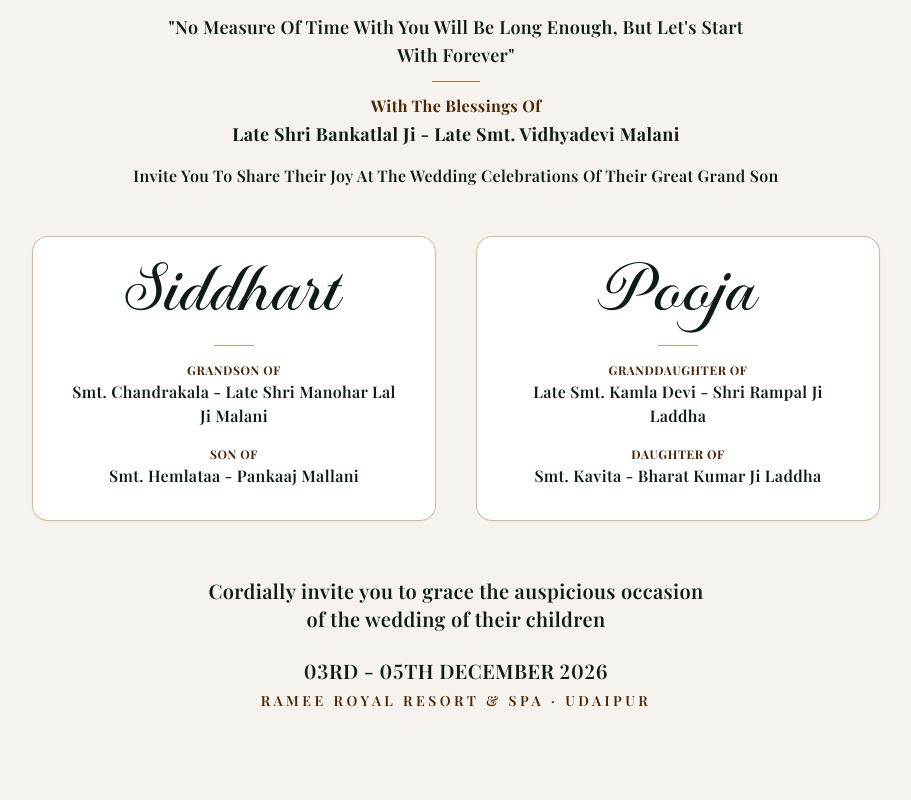
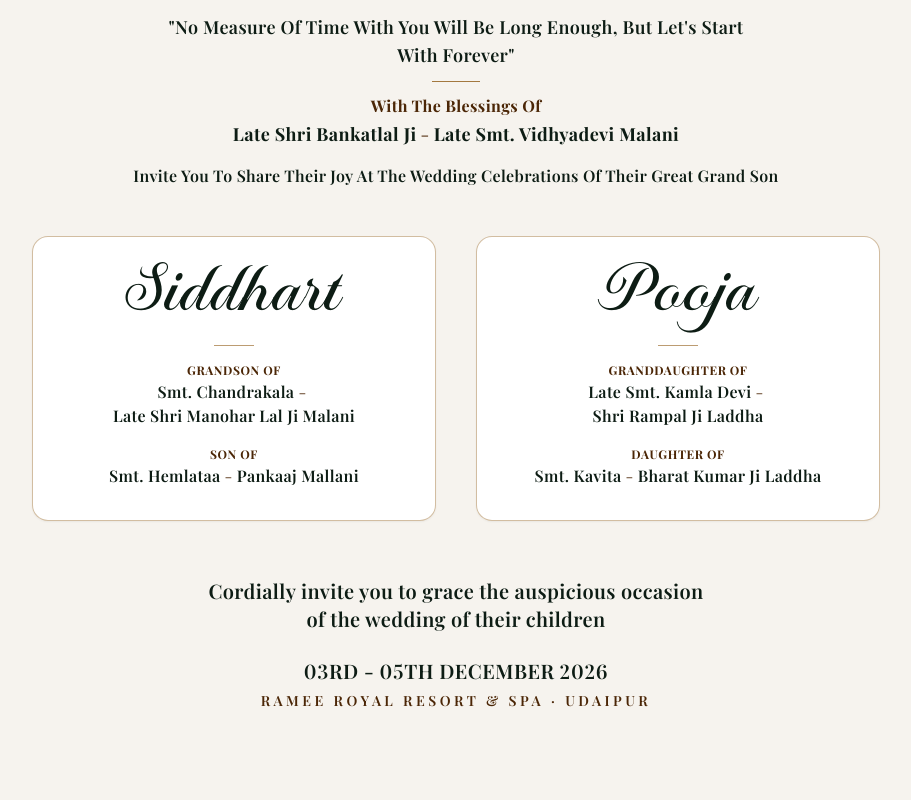
Before and after one commit to ashish1332005/Pooja-Siddhart, a React (Vite) app: page / in a window 1280 px wide. Shown: the part 4020-4820 px from the top of the page, without its empty margins (184-1095 px from the left). Built offline with nearby package versions, Linux system fonts and the light colour scheme; a web font is replaced by a local one.

Commit message:
Prevent hyphen wrapping on couple names using non-breaking hyphens and nowrap containers

```diff
--- a/src/components/FamilySection.tsx
+++ b/src/components/FamilySection.tsx
@@ -1,6 +1,18 @@
 import React from "react";
 import { motion } from "framer-motion";
 import { FAMILY_DETAILS, MEDIA } from "../data/weddingConfig";
+
+function renderNonBreakingNames(names: string[], separator: string = "·") {
+  return names.map((item, idx) => {
+    const safeName = item.replace(/-/g, "\u2011");
+    return (
+      <React.Fragment key={idx}>
+        {idx > 0 && <span className="mx-1.5 text-gold-dark/60">{separator}</span>}
+        <span className="inline-block whitespace-nowrap">{safeName}</span>
+      </React.Fragment>
+    );
+  });
+}
 
 export function FamilySection() {
   return (
@@ -61,7 +73,7 @@ export function FamilySection() {
             </h3>
             <div className="w-8 h-px bg-gold/60 mx-auto mb-4" />
             <p className="font-body font-semibold text-sm md:text-base text-sage-dark leading-relaxed">
-              {FAMILY_DETAILS.compliments.join(" · ")}
+              {renderNonBreakingNames(FAMILY_DETAILS.compliments)}
             </p>
           </motion.div>
 
@@ -78,7 +90,7 @@ export function FamilySection() {
             </h3>
             <div className="w-8 h-px bg-gold/60 mx-auto mb-4" />
             <p className="font-body font-semibold text-sm md:text-base text-sage-dark leading-relaxed">
-              {FAMILY_DETAILS.welcome_by.join(" · ")}
+              {renderNonBreakingNames(FAMILY_DETAILS.welcome_by)}
             </p>
           </motion.div>
         </div>
@@ -98,7 +110,7 @@ export function FamilySection() {
             </h3>
             <div className="w-8 h-px bg-gold/60 mx-auto mb-3" />
             <p className="font-body font-semibold text-sm md:text-base text-sage-dark leading-relaxed">
-              {FAMILY_DETAILS.sharing_the_joy.join(" · ")}
+              {renderNonBreakingNames(FAMILY_DETAILS.sharing_the_joy)}
             </p>
           </motion.div>
 
@@ -115,7 +127,7 @@ export function FamilySection() {
             </h3>
             <div className="w-8 h-px bg-gold/60 mx-auto mb-3" />
             <p className="font-body font-semibold text-sm md:text-base text-sage-dark leading-relaxed">
-              {FAMILY_DETAILS.warm_regards.join(", ")}
+              {renderNonBreakingNames(FAMILY_DETAILS.warm_regards, ",")}
             </p>
           </motion.div>
         </div>
@@ -135,13 +147,15 @@ export function FamilySection() {
             </h3>
             <div className="w-8 h-px bg-gold/60 mx-auto mb-3" />
             <p className="font-body font-bold text-sm text-gold-dark mb-1">
-              {FAMILY_DETAILS.maternal_side.elders}
+              <span className="inline-block whitespace-nowrap">
+                {FAMILY_DETAILS.maternal_side.elders.replace(/-/g, "\u2011")}
+              </span>
             </p>
             <p className="font-body font-semibold text-sm md:text-base text-sage-dark leading-relaxed">
               {FAMILY_DETAILS.maternal_side.family}
             </p>
             <p className="font-body font-semibold text-xs sm:text-sm text-sage-dark mt-2">
-              {FAMILY_DETAILS.maternal_side.others.join(" · ")}
+              {renderNonBreakingNames(FAMILY_DETAILS.maternal_side.others)}
             </p>
           </motion.div>
 
@@ -176,7 +190,7 @@ export function FamilySection() {
           </h3>
           <div className="w-8 h-px bg-gold/60 mx-auto mb-4" />
           <p className="font-body font-semibold text-xs sm:text-sm text-sage-dark leading-relaxed">
-            {FAMILY_DETAILS.business_concerns.join(" · ")}
+            {renderNonBreakingNames(FAMILY_DETAILS.business_concerns)}
           </p>
         </motion.div>
       </div>
--- a/src/components/WelcomeSection.tsx
+++ b/src/components/WelcomeSection.tsx
@@ -1,6 +1,20 @@
 import React from "react";
 import { motion } from "framer-motion";
 import { WEDDING_CONFIG } from "../data/weddingConfig";
+
+function formatLineagePair(text: string) {
+  if (text.includes(" - ")) {
+    const [first, second] = text.split(" - ");
+    return (
+      <>
+        <span className="inline-block whitespace-nowrap">{first}</span>
+        <span className="mx-1 text-gold-dark/70">-</span>
+        <span className="inline-block whitespace-nowrap">{second}</span>
+      </>
+    );
+  }
+  return <span className="inline-block whitespace-nowrap">{text}</span>;
+}
 
 export function WelcomeSection() {
   return (
@@ -28,7 +42,7 @@ export function WelcomeSection() {
             With The Blessings Of
             <br />
             <span className="font-display font-bold text-sage-dark text-base md:text-lg mt-0.5 block">
-              {WEDDING_CONFIG.blessings_of}
+              {formatLineagePair(WEDDING_CONFIG.blessings_of)}
             </span>
           </p>
           <p className="font-body font-semibold text-sm md:text-base text-sage-dark pt-1">
@@ -57,13 +71,13 @@ export function WelcomeSection() {
                 <span className="font-display text-xs tracking-wider uppercase text-gold-dark font-bold block mb-0.5">
                   Grandson of
                 </span>
-                <p className="font-semibold text-base text-sage-dark">{WEDDING_CONFIG.groom_grand_parents}</p>
+                <p className="font-semibold text-base text-sage-dark">{formatLineagePair(WEDDING_CONFIG.groom_grand_parents)}</p>
               </div>
               <div className="pt-1">
                 <span className="font-display text-xs tracking-wider uppercase text-gold-dark font-bold block mb-0.5">
                   Son of
                 </span>
-                <p className="font-semibold text-base text-sage-dark">{WEDDING_CONFIG.groom_parents}</p>
+                <p className="font-semibold text-base text-sage-dark">{formatLineagePair(WEDDING_CONFIG.groom_parents)}</p>
               </div>
             </div>
           </motion.div>
@@ -87,13 +101,13 @@ export function WelcomeSection() {
                 <span className="font-display text-xs tracking-wider uppercase text-gold-dark font-bold block mb-0.5">
                   Granddaughter of
                 </span>
-                <p className="font-semibold text-base text-sage-dark">{WEDDING_CONFIG.bride_grand_parents}</p>
+                <p className="font-semibold text-base text-sage-dark">{formatLineagePair(WEDDING_CONFIG.bride_grand_parents)}</p>
               </div>
               <div className="pt-1">
                 <span className="font-display text-xs tracking-wider uppercase text-gold-dark font-bold block mb-0.5">
                   Daughter of
                 </span>
-                <p className="font-semibold text-base text-sage-dark">{WEDDING_CONFIG.bride_parents}</p>
+                <p className="font-semibold text-base text-sage-dark">{formatLineagePair(WEDDING_CONFIG.bride_parents)}</p>
               </div>
             </div>
           </motion.div>
```
